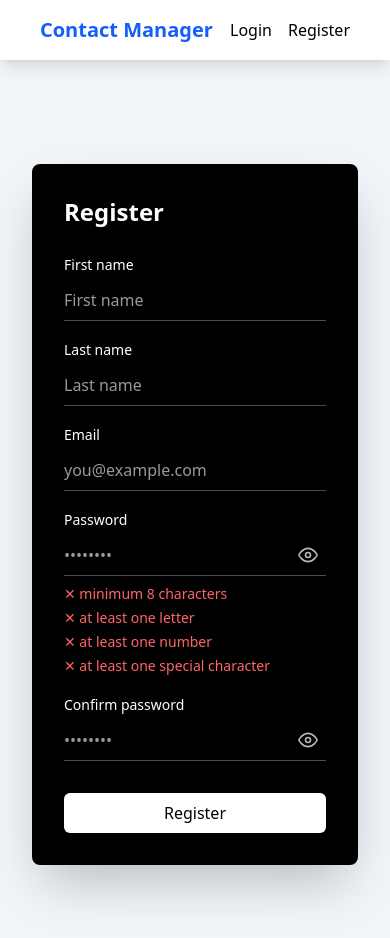
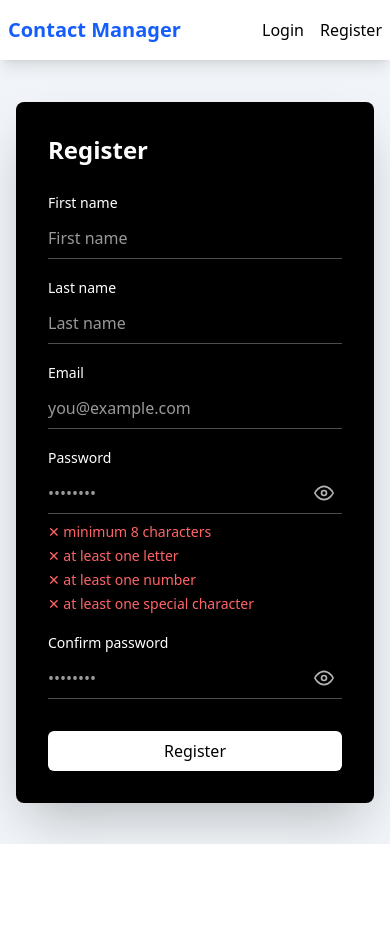
Before and after one commit to vbijjal13/contact-manager-app, a Next.js app: page /register in a window 390 px wide. Shown: the top 938 px of the page. After the commit the page ends 844 px from the top, so only its background shows below. Built offline with nearby package versions, Linux system fonts and the light colour scheme.

Commit message:
style fixes

```diff
--- a/src/app/_components/Navbar.tsx
+++ b/src/app/_components/Navbar.tsx
@@ -3,7 +3,7 @@ import Link from 'next/link';
 const Navbar = () => {
     const session = false;
     return (
-        <nav className='bg-white shadow-lg p-4 flex items-center justify-between px-10'>
+        <nav className='bg-white shadow-lg p-4 flex items-center justify-between lg:px-10 px-2'>
             <Link href='/' className='text-blue-600 text-xl font-bold'>Contact Manager</Link>
             <div className="flex gap-4 items-center">
                 {session ? (
--- a/src/app/layout.tsx
+++ b/src/app/layout.tsx
@@ -19,7 +19,7 @@ export default function RootLayout({
       <body>
         <div className="flex flex-col min-h-screen bg-slate-100">
           <Navbar />
-        <main className="px-4 py-8 container mx-auto">
+        <main className="py-8 container mx-auto grow flex flex-col">
           {children}
         </main>
         </div>
--- a/src/app/login/page.tsx
+++ b/src/app/login/page.tsx
@@ -32,7 +32,7 @@ const LoginPage: React.FC = () => {
   };
 
   return (
-    <div className="min-h-screen flex items-center justify-center px-4">
+    <div className="flex items-center justify-center px-4 grow">
       <div className="w-full max-w-md bg-black text-white rounded-lg shadow-2xl p-8">
         <h1 className="text-2xl font-semibold mb-6">Login</h1>
 
--- a/src/app/register/page.tsx
+++ b/src/app/register/page.tsx
@@ -81,7 +81,7 @@ const RegisterPage: React.FC = () => {
   };
 
   return (
-    <div className="min-h-screen flex items-center justify-center px-4">
+    <div className="flex items-center justify-center px-4 grow">
       <div className="w-full max-w-md bg-black text-white rounded-lg shadow-2xl p-8">
         <h1 className="text-2xl font-semibold mb-6">Register</h1>
 
```
